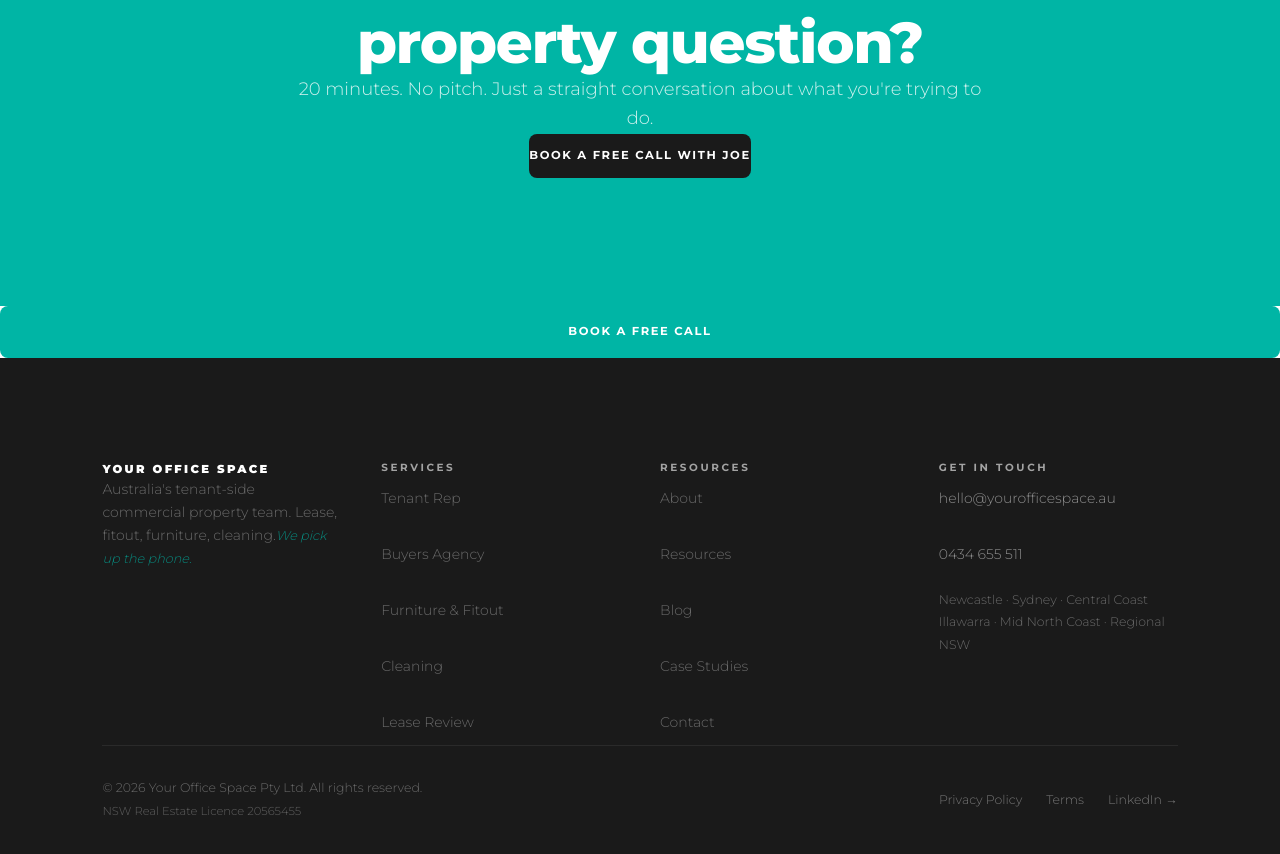
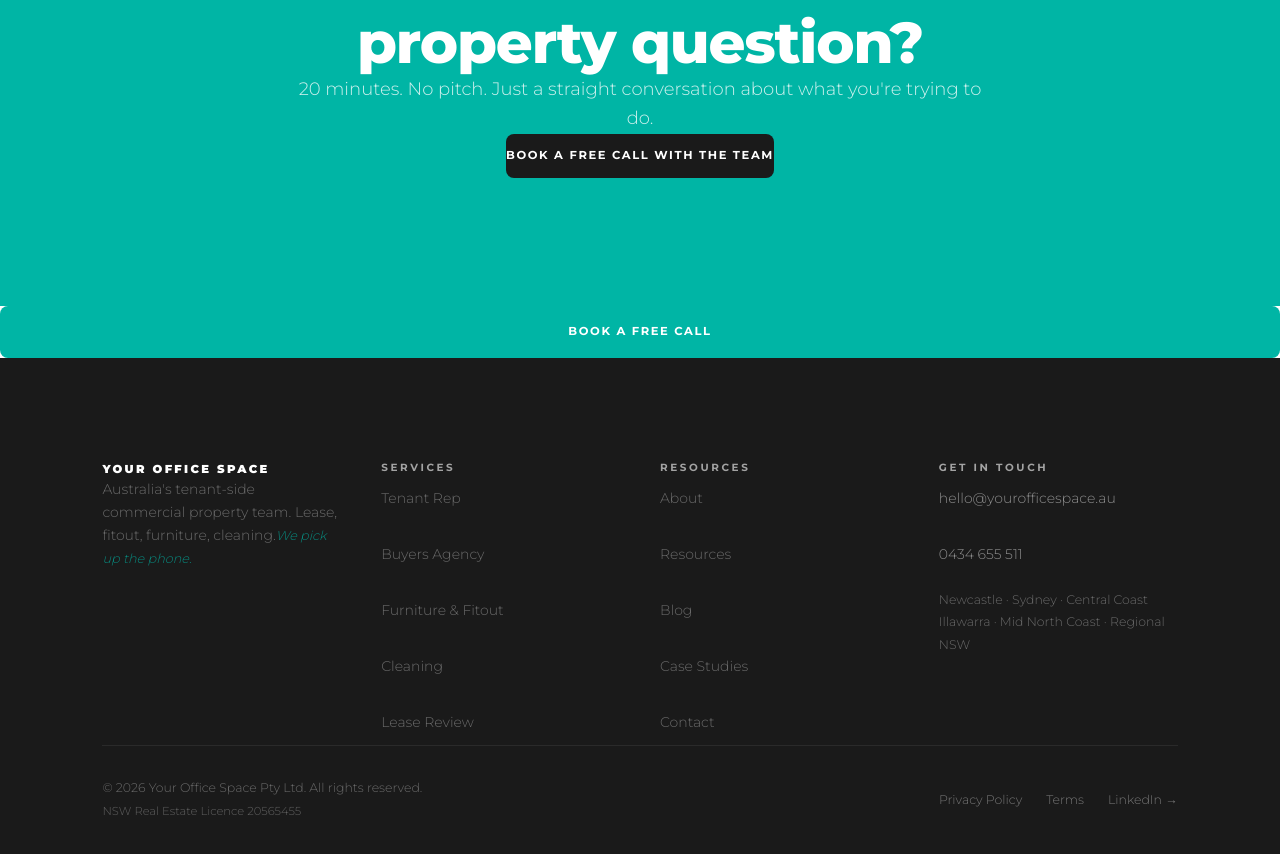
Before and after one commit to yossy-jk/yos-website, a Next.js app: page /newcastle-commercial-property in a window 1280 px wide. Shown: the part 2480-3334 px from the top of the page. Built offline with nearby package versions, Linux system fonts and the light colour scheme; no server answers.

Commit message:
fix: dashboard audit — proposal route, env fixes

```diff
--- a/src/app/newcastle-commercial-property/page.tsx
+++ b/src/app/newcastle-commercial-property/page.tsx
@@ -248,7 +248,7 @@ export default function NewcastleCommercialPropertyHub() {
                 20 minutes. No pitch. Just a straight conversation about what you&apos;re trying to do.
               </p>
               <Button href={HUBSPOT.bookingUrl} variant="dark" external size="lg">
-                Book a Free Call with Joe
+                Book a Free Call with The Team
               </Button>
             </div>
           </div>
--- a/src/app/resources/health-check/page.tsx
+++ b/src/app/resources/health-check/page.tsx
@@ -1036,7 +1036,7 @@ export default function HealthCheckPage() {
                 })}
               </div>
 
-              {/* ── Speak to Joe CTA ── */}
+              {/* ── Speak to The Team CTA ── */}
               <div style={{
                 background: 'rgba(255,255,255,0.03)',
                 border: '1px solid rgba(255,255,255,0.1)',
@@ -1050,7 +1050,7 @@ export default function HealthCheckPage() {
                   color: 'white', fontWeight: 900, fontSize: 'clamp(1.1rem,2.5vw,1.75rem)',
                   textTransform: 'uppercase', letterSpacing: '-0.02em', lineHeight: 1.15, marginBottom: '0.875rem',
                 }}>
-                  Speak to Joe about your results
+                  Speak to The Team about your results
                 </h3>
                 <p style={{
                   color: 'rgba(255,255,255,0.5)', fontWeight: 300, fontSize: '0.95rem', lineHeight: 1.75,
@@ -1074,7 +1074,7 @@ export default function HealthCheckPage() {
                     onMouseEnter={e => (e.currentTarget.style.background = '#009e90')}
                     onMouseLeave={e => (e.currentTarget.style.background = '#00B5A5')}
                   >
-                    Book a Free Call with Joe →
+                    Book a Free Call with The Team →
                   </a>
                   <button
                     onClick={handleReset}
@@ -1151,7 +1151,7 @@ export default function HealthCheckPage() {
                 Not sure where to start?
               </h2>
               <p style={{ color: 'rgba(255,255,255,0.55)', fontWeight: 300, fontSize: '1rem', lineHeight: 1.75, marginBottom: '2.5rem' }}>
-                Answer the questions above for a clear picture across all four areas. Or book a free call with Joe and skip straight to the answer.
+                Answer the questions above for a clear picture across all four areas. Or book a free call with The Team and skip straight to the answer.
               </p>
               <a
                 href="https://meetings-ap1.hubspot.com/jkelley"
--- a/src/app/resources/relocate-quiz/page.tsx
+++ b/src/app/resources/relocate-quiz/page.tsx
@@ -668,7 +668,7 @@ export default function RelocateQuizPage() {
                 Not sure where to start?
               </h2>
               <p style={{ color: 'rgba(255,255,255,0.55)', fontWeight: 300, fontSize: '1rem', lineHeight: 1.75, marginBottom: '2.5rem' }}>
-                Answer the questions above and we&apos;ll give you a clear direction. Or book a free call with Joe and skip straight to the answer.
+                Answer the questions above and we&apos;ll give you a clear direction. Or book a free call with The Team and skip straight to the answer.
               </p>
               <a
                 href="https://meetings-ap1.hubspot.com/jkelley"
--- a/src/app/tools/space-planner/page.tsx
+++ b/src/app/tools/space-planner/page.tsx
@@ -92,7 +92,7 @@ export default function SpacePlannerPage() {
           marginBottom: '2rem',
           lineHeight: 1.6,
         }}>
-          Need a quote now? Browse our furniture range or talk to Joe directly.
+          Need a quote now? Browse our furniture range or talk to The Team directly.
         </p>
 
         <div style={{
@@ -134,7 +134,7 @@ export default function SpacePlannerPage() {
               border: '1px solid #2A2A2A',
             }}
           >
-            Talk to Joe
+            Talk to The Team
           </Link>
 
           <Link
```
